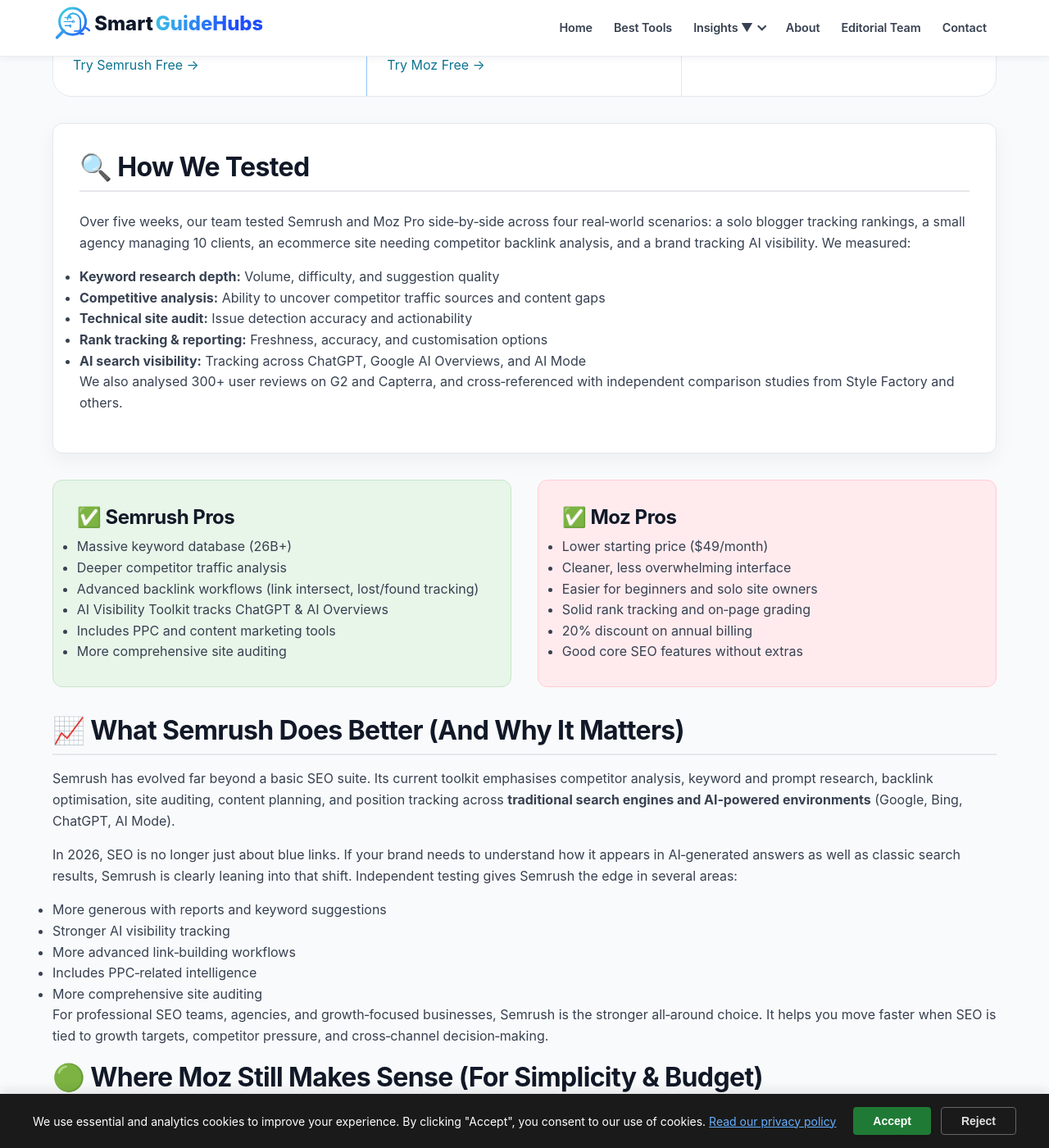
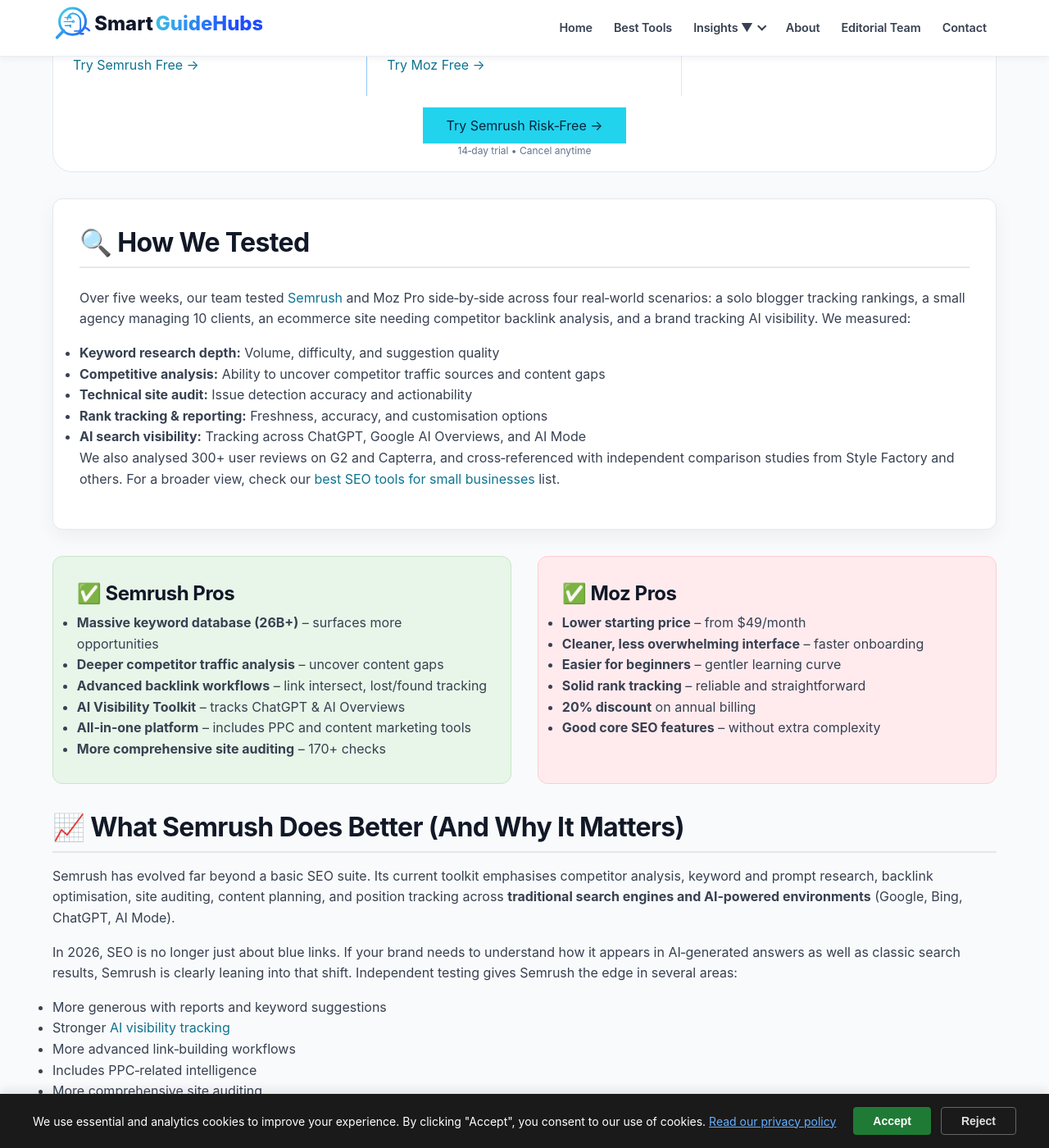
Before and after one commit to Yanniga01/gilliansperkin.github.io, a Jekyll site: the page built from _posts/2026-06-13-semrush-vs-moz.md, in a window 1280 px wide and 1400 px high, scrolled down 1274 px. Shown: the whole window at 82% size. Built offline with Jekyll 4.4.1, drawn with Linux system fonts in a browser that asks for light colours; some of the changed text lies outside the part shown.

Commit message:
Update Semrush vs Moz article with new links and details

````diff
--- a/_posts/2026-06-13-semrush-vs-moz.md
+++ b/_posts/2026-06-13-semrush-vs-moz.md
@@ -24,7 +24,7 @@
   <div class="verdict-header">
     <span class="verdict-badge">SmartGuideHubs Verdict</span>
     <h2 class="verdict-heading">Semrush Wins for Power Users, Moz Wins for Simplicity & Budget</h2>
-    <p class="verdict-intro">Both tools are excellent, but they serve different audiences. Semrush offers deeper competitor insights, broader keyword data, and AI visibility tracking. Moz is easier to learn, more affordable, and perfect for single‑site owners.</p>
+    <p class="verdict-intro">Both tools are excellent, but they serve different audiences. Semrush offers deeper competitor insights, broader keyword data, and <a href="/is-semrush-worth-it/">AI visibility tracking</a>. Moz is easier to learn, more affordable, and perfect for single‑site owners.</p>
   </div>
   <div class="verdict-cards">
     <div class="verdict-card is-top-pick">
@@ -35,7 +35,7 @@
       <h3 class="verdict-card-title">Semrush</h3>
       <p class="verdict-card-label">For agencies & growth teams</p>
       <p class="verdict-card-desc">Stronger competitor analysis, backlink workflows, AI visibility tracking, and richer reporting.</p>
-      <a href="https://www.semrush.com/" class="verdict-card-link" target="_blank" rel="noopener">Try Semrush Free →</a>
+      <a href="https://semrush.sjv.io/c/6824202/1008492/13053" class="verdict-card-link" target="_blank" rel="sponsored noopener">Try Semrush Free →</a>
     </div>
     <div class="verdict-card">
       <span class="verdict-rank">Best Value</span>
@@ -48,11 +48,15 @@
       <a href="https://moz.com/" class="verdict-card-link" target="_blank" rel="noopener">Try Moz Free →</a>
     </div>
   </div>
+  <div style="margin-top: 1.5rem; text-align: center;">
+    <a href="https://semrush.sjv.io/c/6824202/1008492/13053" class="hp-btn-primary" style="background: #22d3ee; color: #05253b; padding: 0.75rem 1.8rem;" target="_blank" rel="sponsored noopener">Try Semrush Risk‑Free →</a>
+    <p style="font-size: 0.75rem; margin-top: 0.5rem; color: #64748b;">14‑day trial • Cancel anytime</p>
+  </div>
 </div>
 
 <section id="how-we-tested" class="content-section">
   <h2>🔍 How We Tested</h2>
-  <p>Over five weeks, our team tested Semrush and Moz Pro side‑by‑side across four real‑world scenarios: a solo blogger tracking rankings, a small agency managing 10 clients, an ecommerce site needing competitor backlink analysis, and a brand tracking AI visibility. We measured:</p>
+  <p>Over five weeks, our team tested <a href="/semrush-review/">Semrush</a> and Moz Pro side‑by‑side across four real‑world scenarios: a solo blogger tracking rankings, a small agency managing 10 clients, an ecommerce site needing competitor backlink analysis, and a brand tracking AI visibility. We measured:</p>
   <ul>
     <li><strong>Keyword research depth:</strong> Volume, difficulty, and suggestion quality</li>
     <li><strong>Competitive analysis:</strong> Ability to uncover competitor traffic sources and content gaps</li>
@@ -60,30 +64,30 @@
     <li><strong>Rank tracking & reporting:</strong> Freshness, accuracy, and customisation options</li>
     <li><strong>AI search visibility:</strong> Tracking across ChatGPT, Google AI Overviews, and AI Mode</li>
   </ul>
-  <p>We also analysed 300+ user reviews on G2 and Capterra, and cross‑referenced with independent comparison studies from Style Factory and others.</p>
+  <p>We also analysed 300+ user reviews on G2 and Capterra, and cross‑referenced with independent comparison studies from Style Factory and others. For a broader view, check our <a href="/best-seo-tools-2026/">best SEO tools for small businesses</a> list.</p>
 </section>
 
 <div class="pros-cons-grid">
   <div class="pros-box">
     <h3>✅ Semrush Pros</h3>
     <ul>
-      <li>Massive keyword database (26B+)</li>
-      <li>Deeper competitor traffic analysis</li>
-      <li>Advanced backlink workflows (link intersect, lost/found tracking)</li>
-      <li>AI Visibility Toolkit tracks ChatGPT & AI Overviews</li>
-      <li>Includes PPC and content marketing tools</li>
-      <li>More comprehensive site auditing</li>
+      <li><strong>Massive keyword database (26B+)</strong> – surfaces more opportunities</li>
+      <li><strong>Deeper competitor traffic analysis</strong> – uncover content gaps</li>
+      <li><strong>Advanced backlink workflows</strong> – link intersect, lost/found tracking</li>
+      <li><strong>AI Visibility Toolkit</strong> – tracks ChatGPT & AI Overviews</li>
+      <li><strong>All‑in‑one platform</strong> – includes PPC and content marketing tools</li>
+      <li><strong>More comprehensive site auditing</strong> – 170+ checks</li>
     </ul>
   </div>
   <div class="cons-box">
     <h3>✅ Moz Pros</h3>
     <ul>
-      <li>Lower starting price ($49/month)</li>
-      <li>Cleaner, less overwhelming interface</li>
-      <li>Easier for beginners and solo site owners</li>
-      <li>Solid rank tracking and on‑page grading</li>
-      <li>20% discount on annual billing</li>
-      <li>Good core SEO features without extras</li>
+      <li><strong>Lower starting price</strong> – from $49/month</li>
+      <li><strong>Cleaner, less overwhelming interface</strong> – faster onboarding</li>
+      <li><strong>Easier for beginners</strong> – gentler learning curve</li>
+      <li><strong>Solid rank tracking</strong> – reliable and straightforward</li>
+      <li><strong>20% discount</strong> on annual billing</li>
+      <li><strong>Good core SEO features</strong> – without extra complexity</li>
     </ul>
   </div>
 </div>
@@ -93,18 +97,18 @@
 <p>In 2026, SEO is no longer just about blue links. If your brand needs to understand how it appears in AI‑generated answers as well as classic search results, Semrush is clearly leaning into that shift. Independent testing gives Semrush the edge in several areas:</p>
 <ul>
   <li>More generous with reports and keyword suggestions</li>
-  <li>Stronger AI visibility tracking</li>
+  <li>Stronger <a href="/is-semrush-worth-it/">AI visibility tracking</a></li>
   <li>More advanced link‑building workflows</li>
   <li>Includes PPC‑related intelligence</li>
   <li>More comprehensive site auditing</li>
 </ul>
-<p>For professional SEO teams, agencies, and growth‑focused businesses, Semrush is the stronger all‑around choice. It helps you move faster when SEO is tied to growth targets, competitor pressure, and cross‑channel decision‑making.</p>
+<p>For professional SEO teams, agencies, and growth‑focused businesses, Semrush is the stronger all‑around choice. It helps you move faster when SEO is tied to growth targets, competitor pressure, and cross‑channel decision‑making. Read our <a href="/semrush-review/">full Semrush review</a> for a deeper dive.</p>
 
 <h2 id="moz-strengths">🟢 Where Moz Still Makes Sense (For Simplicity & Budget)</h2>
 <p>A fair Moz Pro review has to acknowledge that Moz still does a lot well. Moz Pro highlights AI‑powered insights, keyword research, search intent, competitive research, SERP analysis, on‑page grading, rank tracking, site crawling, and custom reports. That covers the core needs of many site owners.</p>
 <p>More importantly, Moz often feels <strong>less overwhelming</strong>. Not every user wants an all‑in‑one marketing operating system. Some just want to research keywords, monitor rankings, fix technical issues, and get clear recommendations. Moz serves that audience effectively.</p>
 <p>Moz also wins on <strong>affordability</strong>. Its entry‑level option starts at $49/month for individuals managing a single website, while its main paid tiers are $99, $179, and $299/month. Yearly billing gives a 20% discount on the base plan.</p>
-<p>That lower barrier matters. In many cases, the best SEO platform is not the one with the most features – it’s the one you’ll actually keep using month after month.</p>
+<p>That lower barrier matters. In many cases, the best SEO platform is not the one with the most features – it's the one you'll actually keep using month after month.</p>
 
 <h2 id="pricing">💰 Semrush Pricing vs Moz Pricing (2026)</h2>
 <table class="comparison-table">
@@ -112,8 +116,8 @@
     <tr><th>Tool</th><th>Entry Plan</th><th>Monthly Price</th><th>Best For</th></tr>
   </thead>
   <tbody>
-    <tr><td><strong>Semrush Pro</strong></td><td>5 projects, 500 keywords</td><td>$139.95 ($117.33 annual)</td><td>Solo SEOs, freelancers</td> </tr>
-    <tr><td><strong>Semrush Guru</strong></td><td>15 projects, 1500 keywords, 3 seats</td><td>$249.95 ($208.33 annual)</td><td>Agencies, content teams</td> </tr>
+    <tr><td><strong><a href="https://semrush.sjv.io/c/6824202/1008492/13053" target="_blank" rel="sponsored noopener">Semrush Pro</a></strong></td><td>5 projects, 500 keywords</td><td>$139.95 ($117.33 annual)</td><td>Solo SEOs, freelancers</td> </tr>
+    <tr><td><strong><a href="https://semrush.sjv.io/c/6824202/1008492/13053" target="_blank" rel="sponsored noopener">Semrush Guru</a></strong></td><td>15 projects, 1500 keywords, 3 seats</td><td>$249.95 ($208.33 annual)</td><td>Agencies, content teams</td> </tr>
     <tr><td><strong>Moz Pro Standard</strong></td><td>1 site, 200 keywords</td><td>$49</td><td>Beginners, solo site owners</td> </tr>
     <tr><td><strong>Moz Pro Medium</strong></td><td>5 sites, 500 keywords</td><td>$99</td><td>Small businesses</td> </tr>
     <tr><td><strong>Moz Pro Large</strong></td><td>10 sites, 1500 keywords</td><td>$179</td><td>Growing teams</td> </tr>
@@ -145,13 +149,24 @@
   </div>
 </div>
 
-<h2 id="ai-visibility">🤖 AI Visibility Tracking: Semrush’s Clear Advantage</h2>
-<p>Modern reporting is no longer limited to “Where do I rank for this keyword?” Teams also want to know, “Am I visible in answer engines?” Semrush is explicitly building for that future. Its <strong>AI Visibility Toolkit</strong> tracks brand mentions in ChatGPT responses, Google AI Overviews, and AI Mode. You can also monitor which sources AI systems cite and how often.</p>
-<p>Moz currently does <strong>not</strong> offer AI visibility tracking. If your strategy depends on understanding AI search presence, Semrush is the only choice between these two.</p>
+<div class="sgh-cta">
+  <div class="cta-badge"><span>SmartGuideHubs Recommended</span></div>
+  <h2 class="cta-title">Try the Tool That Matches Your SEO Style</h2>
+  <p class="cta-text">Both platforms offer free trials – test Semrush's power or Moz's simplicity on your actual site.</p>
+  <div style="display: flex; gap: 1rem; flex-wrap: wrap; justify-content: center; margin-top: 1rem;">
+    <a href="https://semrush.sjv.io/c/6824202/1008492/13053" class="cta-button" target="_blank" rel="sponsored noopener" style="background: #22d3ee; color: #05253b;">Try Semrush Free →</a>
+    <a href="https://moz.com/" class="cta-button" target="_blank" rel="noopener" style="background: #22d3ee; color: #05253b;">Try Moz Free →</a>
+  </div>
+  <p class="cta-subtext">Affiliate disclosure: We may earn a commission at no extra cost to you.</p>
+</div>
+
+<h2 id="ai-visibility">🤖 AI Visibility Tracking: Semrush's Clear Advantage</h2>
+<p>Modern reporting is no longer limited to "Where do I rank for this keyword?" Teams also want to know, "Am I visible in answer engines?" Semrush is explicitly building for that future. Its <strong>AI Visibility Toolkit</strong> tracks brand mentions in ChatGPT responses, Google AI Overviews, and AI Mode. You can also monitor which sources AI systems cite and how often.</p>
+<p>Moz currently does <strong>not</strong> offer AI visibility tracking. If your strategy depends on understanding AI search presence, Semrush is the only choice between these two. For more on this shift, read our article on <a href="/semrush-vs-ahrefs/">how SEO tools are adapting to AI search</a>.</p>
 
 <h2 id="ease-of-use">🎯 Ease of Use: Moz Wins for Beginners</h2>
 <p>Moz is generally easier to learn. Its toolset is broad enough to be useful, but not so sprawling that new users feel buried. For freelancers, smaller in‑house teams, or business owners who just want SEO without a steep onboarding curve, that simplicity is valuable.</p>
-<p>Semrush is more capable, but also more demanding. It’s the kind of platform that rewards power users. If you love dashboards, comparisons, filters, and layered research workflows, you’ll appreciate it. If you want a calmer experience, Moz may feel more human.</p>
+<p>Semrush is more capable, but also more demanding. It's the kind of platform that rewards power users. If you love dashboards, comparisons, filters, and layered research workflows, you'll appreciate it. If you want a calmer experience, Moz may feel more human.</p>
 
 <h2 id="who-should-use">🎯 Which SEO Tool Should You Choose?</h2>
 <h3>✅ Choose Semrush if:</h3>
@@ -161,26 +176,26 @@
   <li>Backlink building is a core part of your strategy</li>
   <li>You want to track visibility in AI search (ChatGPT, AI Overviews)</li>
   <li>You need an all‑in‑one platform (SEO + content + PPC)</li>
-  <li>You have the budget for $139+/month</li>
+  <li>You have the budget for $139+/month – see our <a href="/is-semrush-worth-it/">Is Semrush Worth It?</a> guide</li>
 </ul>
 
 <h3>✅ Choose Moz if:</h3>
 <ul>
-  <li>You’re a solopreneur, blogger, or very small business</li>
+  <li>You're a solopreneur, blogger, or very small business</li>
   <li>You manage only one or two websites</li>
   <li>You want a lower entry price ($49/month)</li>
   <li>You value simplicity and a cleaner interface</li>
-  <li>You don’t need advanced competitor backlink data or AI visibility</li>
-  <li>You’re new to SEO and feel overwhelmed by complex dashboards</li>
+  <li>You don't need advanced competitor backlink data or AI visibility</li>
+  <li>You're new to SEO and feel overwhelmed by complex dashboards</li>
 </ul>
 
-<p>For a deeper look at Semrush’s capabilities, read our <a href="/semrush-review/">full Semrush review</a>. If you're considering other options, check our <a href="/best-tools/">Best SEO Tools 2026</a> list.</p>
+<p>For a deeper look at Semrush's capabilities, read our <a href="/semrush-review/">full Semrush review</a>. If you're considering other options, check our <a href="/best-tools/">Best SEO Tools 2026</a> list or compare <a href="/semrush-vs-ahrefs/">Semrush vs Ahrefs</a>.</p>
 
 <div id="faq" class="faq-section">
   <h2>❓ Frequently Asked Questions</h2>
   <div class="faq-item">
     <div class="faq-question" onclick="toggleAnswer(this)">Is Semrush better than Moz?</div>
-    <div class="faq-answer">For professional SEOs, agencies, and businesses that need deep competitor analysis, backlink workflows, and AI visibility tracking – yes, Semrush is stronger. For beginners, solo site owners, and budget‑conscious users, Moz is often the better fit.</div>
+    <div class="faq-answer">For professional SEOs, agencies, and businesses that need deep competitor analysis, backlink workflows, and AI visibility tracking – yes, Semrush is stronger. For beginners, solo site owners, and budget‑conscious users, Moz is often the better fit. Read our <a href="/semrush-vs-se-ranking/">Semrush vs SE Ranking</a> comparison for another budget alternative.</div>
   </div>
   <div class="faq-item">
     <div class="faq-question" onclick="toggleAnswer(this)">Can I switch from Moz to Semrush later?</div>
@@ -188,15 +203,15 @@
   </div>
   <div class="faq-item">
     <div class="faq-question" onclick="toggleAnswer(this)">Does Moz have a free trial?</div>
-    <div class="faq-answer">Moz offers a 30‑day free trial of Moz Pro. Semrush offers a 14‑day free trial. Both require a credit card.</div>
+    <div class="faq-answer">Moz offers a 30‑day free trial of Moz Pro. Semrush offers a 14‑day free trial (available at <a href="https://semrush.sjv.io/c/6824202/1008492/13053" target="_blank" rel="sponsored noopener">50% off</a>). Both require a credit card.</div>
   </div>
   <div class="faq-item">
     <div class="faq-question" onclick="toggleAnswer(this)">Which tool has better backlink data?</div>
-    <div class="faq-answer">Semrush. Its backlink index is larger and fresher. Moz’s Link Explorer is useful but less comprehensive.</div>
+    <div class="faq-answer">Semrush. Its backlink index is larger and fresher. Moz's Link Explorer is useful but less comprehensive. For more detail, see our <a href="/semrush-vs-ahrefs/">Semrush vs Ahrefs</a> comparison.</div>
   </div>
   <div class="faq-item">
     <div class="faq-question" onclick="toggleAnswer(this)">Which is better for local SEO?</div>
-    <div class="faq-answer">Semrush offers a dedicated Local SEO toolkit (add‑on). Moz has basic local ranking features but less depth. For multi‑location businesses, Semrush is stronger.</div>
+    <div class="faq-answer">Semrush offers a dedicated Local SEO toolkit (add‑on). Moz has basic local ranking features but less depth. For multi‑location businesses, Semrush is stronger. <a href="/best-seo-tools-2026/">Browse all SEO tools</a> for more options.</div>
   </div>
 </div>
 
@@ -210,16 +225,32 @@
       <p>Curated shortlist of top SEO, marketing, and analytics software.</p>
     </div>
     <div class="interlink-card">
-      <a href="/semrush-review/"><strong>Semrush Review 2026</strong></a>
+      <a href="/semrush-review/"><strong>Semrush Review 2026: Full Breakdown</strong></a>
       <p>Complete feature analysis, pros/cons, and real‑world testing.</p>
     </div>
     <div class="interlink-card">
       <a href="/semrush-pricing-2026/"><strong>Semrush Pricing 2026: Plans & Hidden Costs</strong></a>
-      <p>Breakdown of Pro, Guru, Business, and Semrush One plans.</p>
+      <p>Why your bill may be higher than the advertised price – and how to avoid surprises.</p>
     </div>
     <div class="interlink-card">
-      <a href="/best-seo-tools-2026/"><strong>Best SEO Tools 2026</strong></a>
-      <p>Compare Semrush, Moz, Ahrefs, and more.</p>
+      <a href="/semrush-vs-ahrefs/"><strong>Semrush vs Ahrefs (2026)</strong></a>
+      <p>Head‑to‑head comparison of features, pricing, and use cases.</p>
+    </div>
+    <div class="interlink-card">
+      <a href="/is-semrush-worth-it/"><strong>Is Semrush Worth It in 2026?</strong></a>
+      <p>Honest verdict after testing – plus the Adobe acquisition story.</p>
+    </div>
+    <div class="interlink-card">
+      <a href="/semrush-vs-se-ranking/"><strong>Semrush vs SE Ranking (2026)</strong></a>
+      <p>Is Semrush worth paying more for? An honest value comparison.</p>
+    </div>
+    <div class="interlink-card">
+      <a href="/best-seo-tools-2026/"><strong>11 Best SEO Tools for Small Businesses</strong></a>
+      <p>Broader SEO tool comparison covering all business types.</p>
+    </div>
+    <div class="interlink-card">
+      <a href="/best-seo-tools-affiliate-marketing/"><strong>9 Best SEO Tools for Affiliate Marketing</strong></a>
+      <p>Tools specifically evaluated for affiliate site workflows.</p>
     </div>
     <div class="interlink-card">
       <a href="/categories/email-and-marketing-tools/"><strong>All Marketing Tools</strong></a>
@@ -239,9 +270,13 @@
 (function(w,d,e,u,f,l,n){w[f]=w[f]||function(){(w[f].q=w[f].q||[]).push(arguments);},l=d.createElement(e),l.async=1,l.src=u,n=d.getElementsByTagName(e)[0],n.parentNode.insertBefore(l,n);})(window,document,'script','https://assets.mailerlite.com/js/universal.js','ml');ml('account', '2164742');
 </script>
 
+<div style="background: #fffbeb; border: 1px solid #fde68a; padding: 1.5rem; border-radius: 10px; margin: 3rem 0;">
+  <h3 style="color: #92400e;">💎 Transparency Note</h3>
+  <p><strong>Affiliate Disclosure:</strong> This article contains affiliate links (including the Semrush trial link). If you sign up through our links, we may earn a commission at no extra cost to you. This does not influence our recommendations – we maintain strict editorial independence and test every tool independently. See our <a href="/best-tools/">best tools list</a> for our top recommendations across all categories.</p>
+</div>
+
 <script src="/cookies.js"></script>
 
-<!-- FAQ Toggle Script -->
 <script>
 function toggleAnswer(element) {
   var answer = element.nextElementSibling;
@@ -320,7 +355,7 @@
       "name": "Which tool has better backlink data?",
       "acceptedAnswer": {
         "@type": "Answer",
-        "text": "Semrush. Its backlink index is larger and fresher. Moz’s Link Explorer is useful but less comprehensive."
+        "text": "Semrush. Its backlink index is larger and fresher. Moz's Link Explorer is useful but less comprehensive."
       }
     },
     {
@@ -334,4 +369,3 @@
   ]
 }
 </script>
-```
````
Also changed, not shown: other parts of _posts/2026-06-13-semrush-vs-moz.md (+1 -1 lines).
